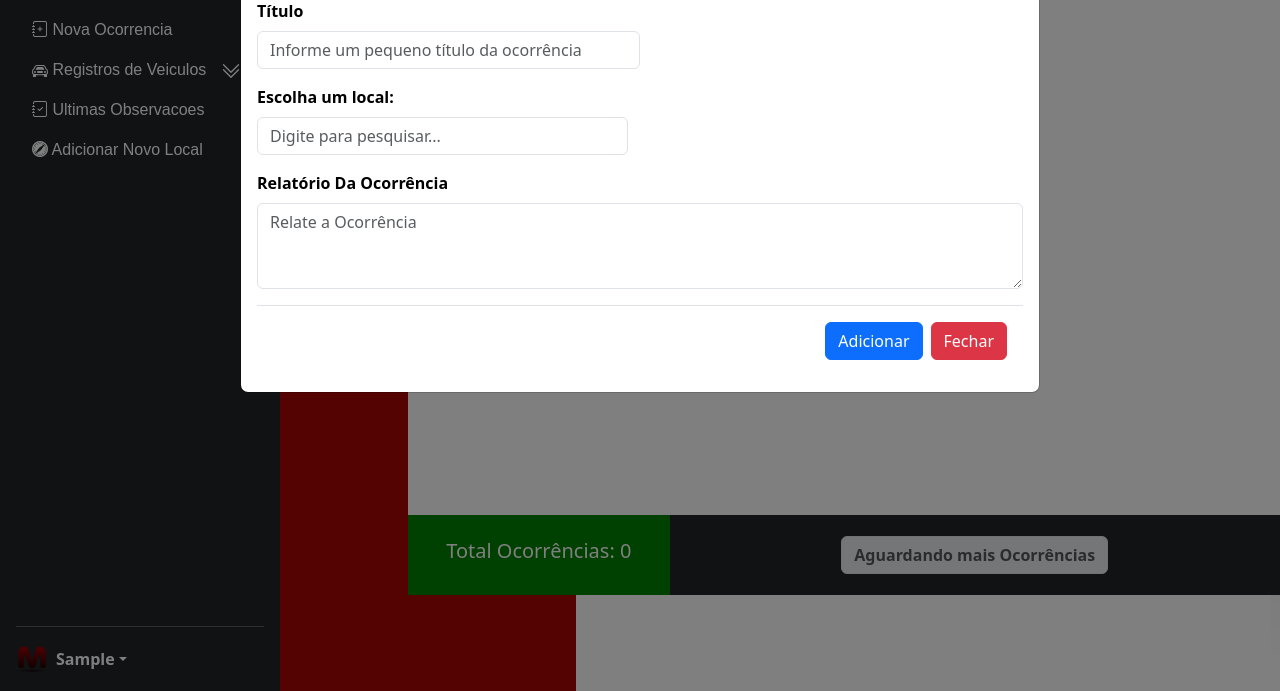
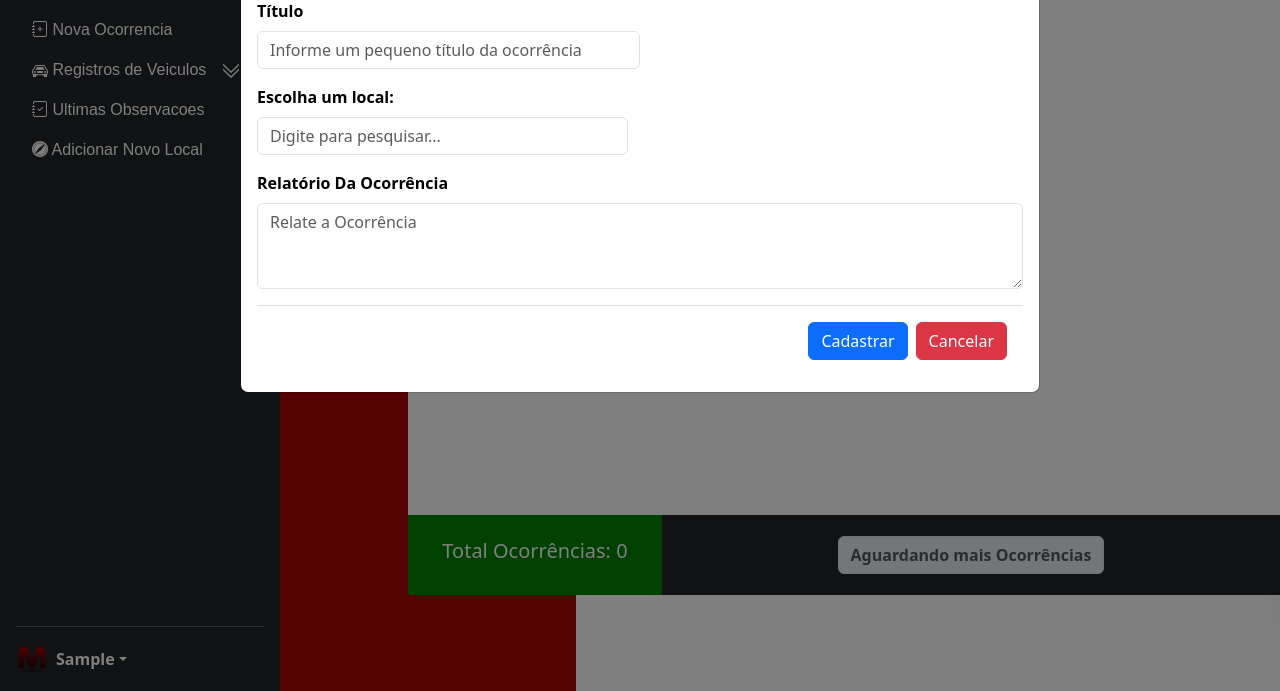
Before and after one commit to antoniosventurim/Livro-de-Ocorrencia, a PHP site: page /livro-de-ocorrencia/app/views/painel in a window 1280 px wide, after a click on "Nova Ocorrencia". Shown: the part 109-800 px from the top of the page. Run offline with PHP 8.4, Linux system fonts and the light colour scheme; the visitor is signed in with stand-in values (Sample User, id 1); data that the repository does not hold is empty.

Commit message:
ajustes layout

```diff
--- a/app/views/painel.php
+++ b/app/views/painel.php
@@ -292,7 +292,7 @@ $locais = $nomesLocais;
                                     <div class="modal-dialog modal-lg">
                                         <div class="modal-content">
                                             <div class="modal-header">
-                                                <h1 class="modal-title fs-5" id="staticBackdropLabel"><b>Descrição Completa</b></h1>
+                                                <h1 class="modal-title fs-5" id="staticBackdropLabel">(ID - <?php echo $ocorrencia['id']; ?>) <b>Descrição Completa</b></h1>
                                                 <button type="button" class="btn-close" data-bs-dismiss="modal" aria-label="Close"></button>
                                             </div>
                                             <div class="modal-body bodydescription">
@@ -320,8 +320,7 @@ $locais = $nomesLocais;
                                                 <button type="button" class="btn btn-primary" data-bs-toggle="modal" data-bs-target="#adicionarObservacao_<?php echo $ocorrencia['id']; ?>">
                                                     Adicionar Observação
                                                 </button>
-
-                                                <button type="button" class="btn btn-danger" data-bs-dismiss="modal">Fechar</button>
+                                                <button type="button" class="btn btn-danger" data-bs-dismiss="modal">Cancelar</button>
                                             </div>
                                         </div>
                                     </div>
@@ -344,7 +343,7 @@ $locais = $nomesLocais;
                                                     </div>
                                                     <div class="modal-footer">
                                                         <button type="submit" id="cadastra_observacao" name="cadastra_observacao" class="btn btn-primary">Salvar Observação</button>
-                                                        <button type="button" class="btn btn-danger" data-bs-dismiss="modal">Fechar</button>
+                                                        <button type="button" class="btn btn-danger" data-bs-dismiss="modal">Cancelar</button>
                                                     </div>
                                                 </form>
                                             </div>
@@ -436,8 +435,8 @@ $locais = $nomesLocais;
                                             <textarea class="form-control" id="descricao" name="descricao" rows="3" maxlength="1000" placeholder="Relate a Ocorrência" required></textarea>
                                         </div>
                                         <div class="modal-footer">
-                                            <button type="submit" name="cadastraOcorrencia" id="cadastraOcorrencia" class="btn btn-primary">Adicionar</button>
-                                            <button type="button" class="btn btn-danger" data-bs-dismiss="modal">Fechar</button>
+                                            <button type="submit" name="cadastraOcorrencia" id="cadastraOcorrencia" class="btn btn-primary">Cadastrar</button>
+                                            <button type="button" class="btn btn-danger" data-bs-dismiss="modal">Cancelar</button>
                                         </div>
                                     </form>
                                 </div>
@@ -487,11 +486,11 @@ $locais = $nomesLocais;
                                     <option value="" disabled selected>Selecione</option>
                                     <option value="0">Usuario</option>
                                     <option value="1">Administrador</option>
-                                    <option value="2">Motorista</option>
                                 </select>
                             </div>
-                            <div>
-                                <button type="submit" id="adduser" name="adduser" class="btn btn-primary w-md">Cadastrar</button>
+                            <div class="modal-footer">
+                                <button type="submit" name="adduser" id="adduser" class="btn btn-primary">Cadastrar</button>
+                                <button type="button" class="btn btn-danger" data-bs-dismiss="modal">Fechar</button>
                             </div>
                         </form>
                     </div>
@@ -529,7 +528,7 @@ $locais = $nomesLocais;
                         </tbody>
                     </table>
                     <div class="modal-footer">
-                        <button type="submit" name="adduser" id="adduser" data-bs-toggle="modal" data-bs-target="#adduserr" class="btn btn-primary">Adicionar</button>
+                        <button type="submit" name="adduser" id="adduser" data-bs-toggle="modal" data-bs-target="#adduserr" class="btn btn-primary">Cadastrar</button>
                         <button type="button" class="btn btn-danger" data-bs-dismiss="modal">Fechar</button>
                     </div>
                 </div>
@@ -589,9 +588,11 @@ $locais = $nomesLocais;
                             <label for="destino" class="form-label"><b>Informe o Destino do Veículo:</b></label>
                             <textarea class="form-control" id="destino" name="destino" rows="4" placeholder="Informe o destino do veículo"></textarea>
                         </div>
-                        <hr>
                         <input type="hidden" name="statusRetirada" value="ativa">
-                        <button type="submit" id="cadretiradaveiculo" name="cadretiradaveiculo" class="btn btn-primary">Cadastrar</button>
+                        <div class="modal-footer">
+                            <button type="submit" name="cadretiradaveiculo" id="cadretiradaveiculo" class="btn btn-primary">Cadastrar</button>
+                            <button type="button" class="btn btn-danger" data-bs-dismiss="modal">Cancelar</button>
+                        </div>
                     </form>
                 </div>
             </div>
@@ -627,9 +628,9 @@ $locais = $nomesLocais;
                             <label for="placa" class="form-label"><b>Placa:</b></label>
                             <input type="text" class="form-control custom-width-motorista" id="placa" name="placa" placeholder="Insira a placa" required>
                         </div>
-                        <hr>
-                        <div class="mb-3">
-                            <button type="submit" id="cadveiculo" name="cadveiculo" class="btn btn-primary">Cadastrar</button>
+                        <div class="modal-footer">
+                            <button type="submit" name="cadveiculo" id="cadveiculo" class="btn btn-primary">Cadastrar</button>
+                            <button type="button" class="btn btn-danger" data-bs-dismiss="modal">Cancelar</button>
                         </div>
                     </form>
                 </div>
@@ -652,7 +653,6 @@ $locais = $nomesLocais;
                             <label for="motorista" class="form-label"><b>Nome do Motorista:</b></label>
                             <input type="text" class="form-control custom-width-motorista" id="motorista" name="motorista" placeholder="Insira o nome do motorista" required>
                         </div>
-
                         <div class="mb-3">
                             <label for="setor" class="form-label"><b>Setor do Motorista:</b></label>
                             <input type="text" class="form-control custom-width-motorista" id="setor" name="setor" placeholder="Insira o setor do motorista" required>
@@ -662,9 +662,9 @@ $locais = $nomesLocais;
                             <label for="cpf" class="form-label"><b>CPF do Motorista:</b></label>
                             <input type="text" class="form-control custom-width-motorista" id="cpf" name="cpf" placeholder="Insira o CPF do motorista" required>
                         </div>
-                        <hr>
-                        <div class="mb-3">
-                            <button type="submit" id="cadmotorista" name="cadmotorista" class="btn btn-primary">Cadastrar</button>
+                        <div class="modal-footer">
+                            <button type="submit" name="cadmotorista" id="cadmotorista" class="btn btn-primary">Cadastrar</button>
+                            <button type="button" class="btn btn-danger" data-bs-dismiss="modal">Cancelar</button>
                         </div>
                     </form>
                 </div>
@@ -675,16 +675,16 @@ $locais = $nomesLocais;
     <!-- Modal DEVOLUCAO -->
     <div class="modal fade" id="devolucaochave" data-bs-backdrop="static" data-bs-keyboard="false" tabindex="-1" aria-labelledby="staticBackdropLabel" aria-hidden="true">
         <div class="modal-dialog modal-xl">
-            <div class="modal-content text-center">
+            <div class="modal-content">
                 <div class="modal-header">
                     <h1 class="modal-title fs-5" id="staticBackdropLabel"><b>Devolucao de Chaves</b></h1>
                     <button type="button" class="btn-close" data-bs-dismiss="modal" aria-label="Close"></button>
                 </div>
                 <!-- CORPO DO MODAL DEVOLUCAO-->
-                <div class="modal-body text-center">
+                <div class="modal-body ">
                     <div class="container">
                         <form action="processaDevolucao.php" method="post">
-                            <table class="table table-bordered">
+                            <table class="table table-bordered text-center">
                                 <thead>
                                     <tr>
                                         <th>Nome do Motorista</th>
@@ -712,7 +712,7 @@ $locais = $nomesLocais;
                                                         <div class="btn-registra-devolucao">
                                                             <input type="hidden" name="idRetiradaVeiculo" value="<?php echo $retiradaVeiculo['id']; ?>">
                                                             <input type="datetime-local" class="form-control" name="dataDevolucao" required>
-                                                            <button type="submit" class="btn btn-primary" name="devolucao" id="devolucao">Registrar Devolução</button>
+
                                                         </div>
                                                         <input type="hidden" name="statusDevolucao" value="devolvido">
                                                     </form>
@@ -738,10 +738,12 @@ $locais = $nomesLocais;
                                     </div>
                                 </tfoot>
                             </table>
-                            <div class="mb-3">
-                                <button type="submit" id="cadlocal" name="cadlocal" data-bs-dismiss="modal" class="btn btn-danger">Cancelar</button>
-                            </div>
+
                         </form>
+                        <div class="modal-footer">
+                            <button type="submit" class="btn btn-primary" name="devolucao" id="devolucao">Registrar Devolução</button>
+                            <button type="button" class="btn btn-danger" data-bs-dismiss="modal">Cancelar</button>
+                        </div>
                     </div>
                 </div>
             </div>
--- a/assets/css/painel.css
+++ b/assets/css/painel.css
@@ -56,7 +56,7 @@
     display: flex;
     align-items: center;
     justify-content: center;
-    width: 284px;
+    width: 30%;
     background-color: green;
 }
 
@@ -71,7 +71,7 @@
 
 .paginacao {
     display: flex;
-    width: 76%;
+    width: 73%;
     background-color: #212529;
     align-items: center;
     justify-content: center;
--- a/includes/db.php
+++ b/includes/db.php
@@ -3,7 +3,7 @@
 $DB_HOST = 'localhost';
 $DB_USERNAME = 'root';
 $DB_PASSWORD = '';
-$DB_NAME = 'portariadigital';
+$DB_NAME = 'portaria';
 
 
 // Tentativa de conexão
```
